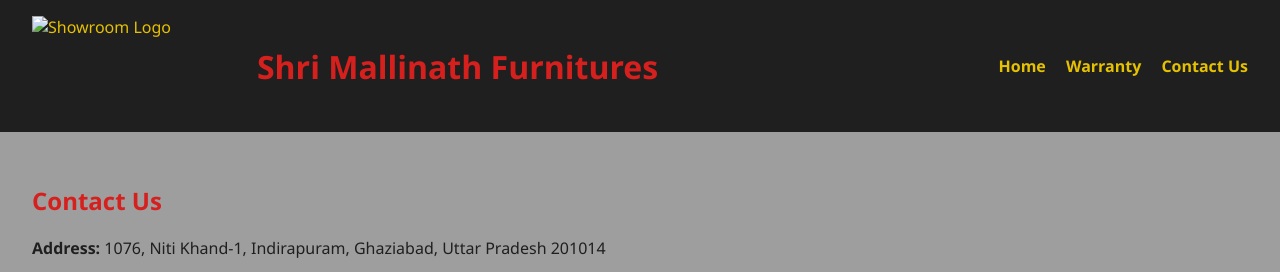
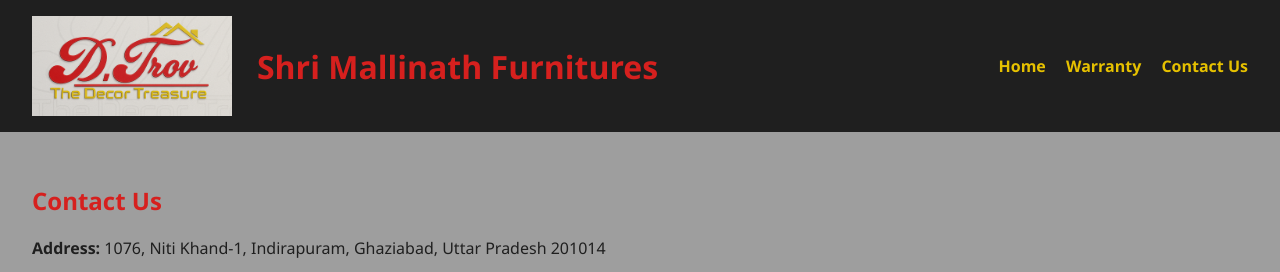
Before and after one commit to dtrovfurniture-gif/furniturewebsite, a plain HTML site: page html/contact.html in a window 1280 px wide. Shown: the top 272 px of the page. Drawn offline with Linux system fonts and the light colour scheme; files that its build step writes are made by us from their sources; the site is published under a folder, as on GitHub Pages, so addresses that start at the root find nothing.

Commit message:
Update contact.html

```diff
--- a/html/contact.html
+++ b/html/contact.html
@@ -3,17 +3,17 @@
 <head>
   <meta charset="UTF-8">
   <title>Contact Us - Shri Mallinath Furnitures</title>
-  <link rel="stylesheet" href="./style/style.css">
+  <link rel="stylesheet" href="../style/style.css">
 </head>
 <body>
   <header>
     <div class="header-container">
       <div class="branding">
-        <img src="/images/uselogo.png" alt="Showroom Logo" width="200" height="100">
+        <img src="../images/uselogo.png" alt="Showroom Logo" width="200" height="100">
         <h1>&nbsp;&nbsp;&nbsp;Shri Mallinath Furnitures</h1>
       </div>
       <nav>
-        <a href="/index.html">Home</a>
+        <a href="../index.html">Home</a>
         <a href="warranty.html">Warranty</a>
         <a href="contact.html">Contact Us</a>
       </nav>
```
